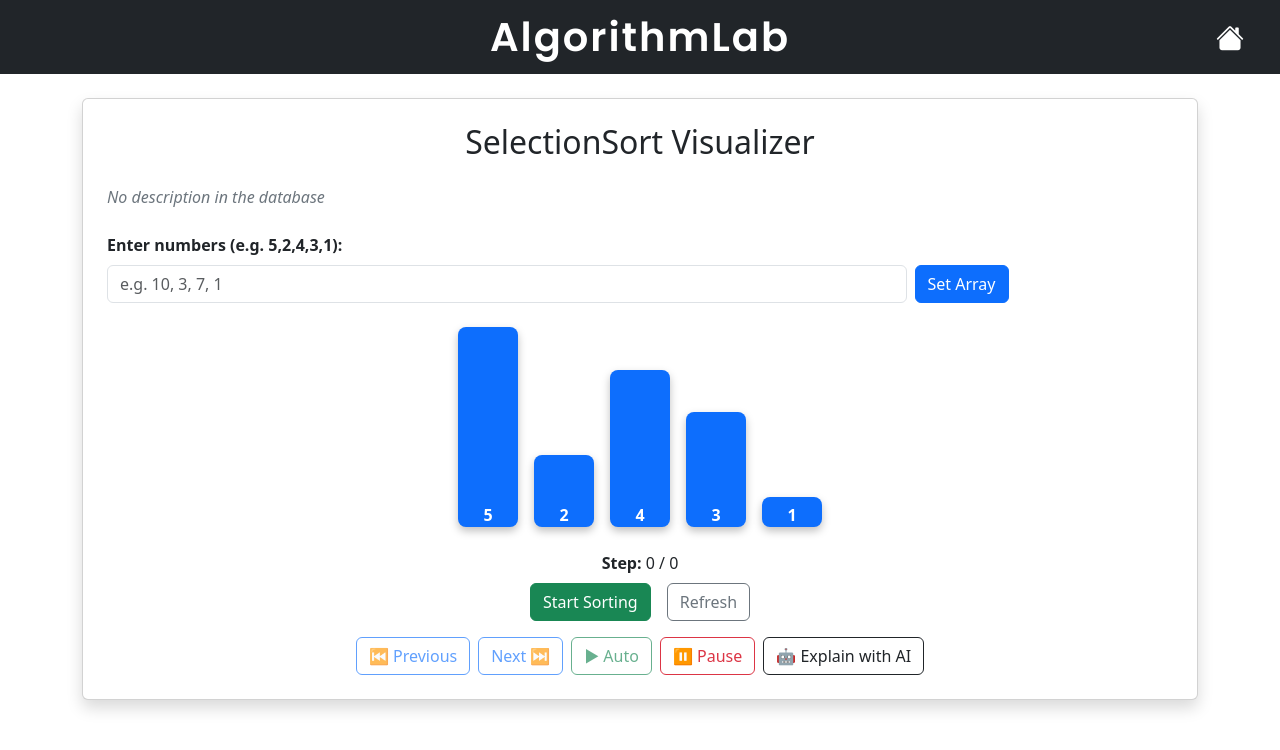
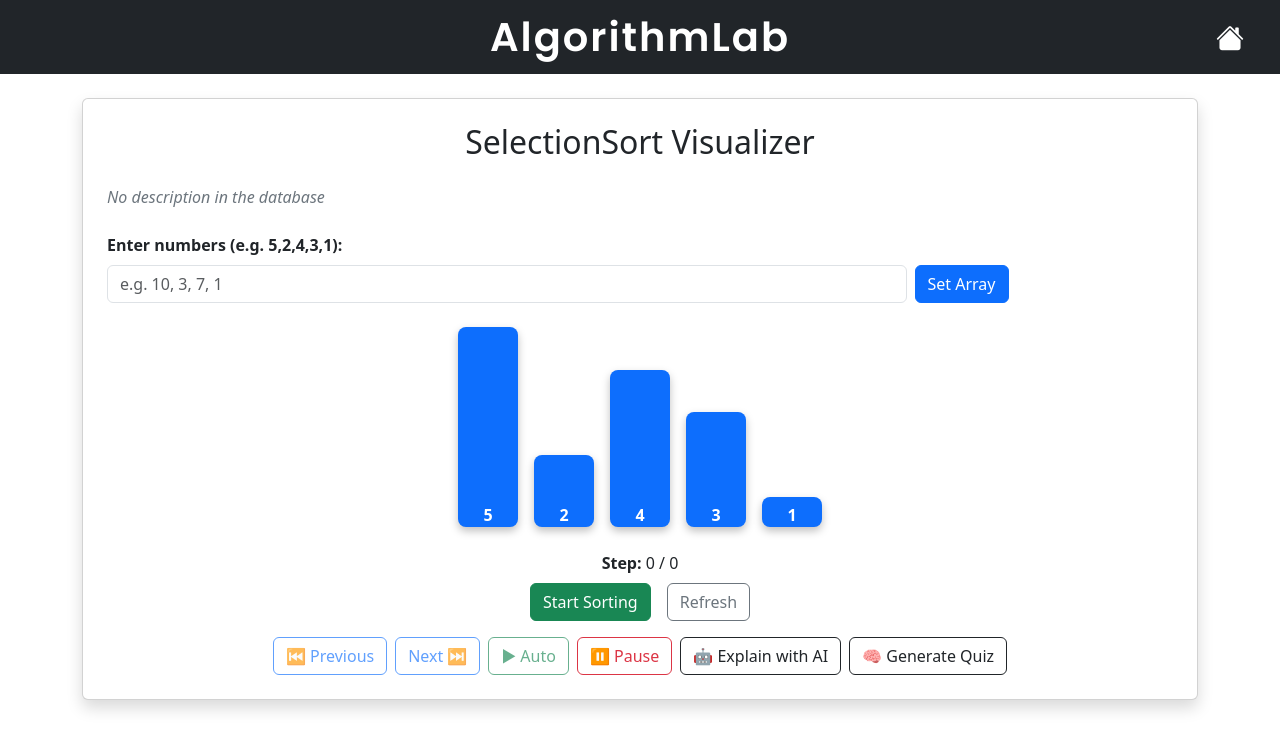
Before and after one commit to WiolaWysopal/AlgorithmLab, a React (Vite) app in the folder frontend/: page /selection-sort in a window 1280 px wide. Shown: the top 750 px of the page. Built offline with nearby package versions, Linux system fonts and the light colour scheme; no server answers.

Commit message:
feat(ai): add selection sort algorithm quiz generator

```diff
--- a/frontend/src/components/SelectionSortVisualizer.jsx
+++ b/frontend/src/components/SelectionSortVisualizer.jsx
@@ -12,6 +12,9 @@ function SelectionSortVisualizer() {
   const [aiExplanation, setAiExplanation] = useState("");
   const [isAiLoading, setIsAiLoading] = useState(false);
   const [aiError, setAiError] = useState("");
+  const [aiQuiz, setAiQuiz] = useState("");
+  const [isQuizLoading, setIsQuizLoading] = useState(false);
+  const [quizError, setQuizError] = useState("");
 
   // --- WYLICZANIE SKALOWANEJ WYSOKOŚCI ---
   const minValue = Math.min(...array);
@@ -68,6 +71,8 @@ function SelectionSortVisualizer() {
     setIsAutoPlaying(false);
     setAiExplanation("");
     setAiError("");
+    setAiQuiz("");
+    setQuizError("");
   };
 
   // --- SORTOWANIE ---
@@ -78,6 +83,8 @@ function SelectionSortVisualizer() {
     setIsAutoPlaying(false); // domyślnie tryb ręczny
     setAiExplanation("");
     setAiError("");
+    setAiQuiz("");
+    setQuizError("");
 
     const res = await fetch("http://localhost:5000/sort/selection", {
       method: "POST",
@@ -118,6 +125,8 @@ function SelectionSortVisualizer() {
     setIsAutoPlaying(false);
     setAiExplanation("");
     setAiError("");
+    setAiQuiz("");
+    setQuizError("");
   };
 
   const handleAiExplain = async () => {
@@ -150,6 +159,39 @@ function SelectionSortVisualizer() {
       setAiError("Failed to connect to AI service.");
     } finally {
       setIsAiLoading(false);
+    }
+  };
+
+  const handleAiQuiz = async () => {
+    setIsQuizLoading(true);
+    setQuizError("");
+    setAiQuiz("");
+
+    try {
+      const res = await fetch("http://localhost:5000/ai/quiz", {
+        method: "POST",
+        headers: {
+          "Content-Type": "application/json",
+        },
+        body: JSON.stringify({
+          algorithm: "SelectionSort",
+          array: initialArray,
+        }),
+      });
+
+      const data = await res.json();
+
+      if (!res.ok) {
+        setQuizError(data.error || "Failed to generate AI quiz.");
+        return;
+      }
+
+      setAiQuiz(data.quiz);
+    } catch (err) {
+      console.error("Unexpected error fetching AI quiz:", err);
+      setQuizError("Failed to connect to AI quiz service.");
+    } finally {
+      setIsQuizLoading(false);
     }
   };
 
@@ -301,8 +343,31 @@ function SelectionSortVisualizer() {
               "🤖 Explain with AI"
             )}
           </button>
+          <button
+            className="btn btn-outline-dark ai-generate-btn"
+            onClick={handleAiQuiz}
+            disabled={isQuizLoading}
+          >
+            {isQuizLoading ? (
+              <>
+                <span
+                  className="spinner-border spinner-border-sm"
+                  role="status"
+                  aria-hidden="true"
+                ></span>
+                Generating quiz...
+              </>
+            ) : (
+              "🧠 Generate Quiz"
+            )}
+          </button>
         </div>
         {aiError && <div className="alert alert-danger mt-3">{aiError}</div>}
+        {quizError && (
+          <div className="alert alert-danger mt-3" role="alert">
+            {quizError}
+          </div>
+        )}
 
         {aiExplanation && (
           <div className="card mt-4 border-dark">
@@ -312,6 +377,14 @@ function SelectionSortVisualizer() {
             </div>
           </div>
         )}
+        {aiQuiz && (
+          <div className="card mt-4 border-primary">
+            <div className="card-header fw-bold">🧠 AI Quiz</div>
+            <div className="card-body">
+              <ReactMarkdown>{aiQuiz}</ReactMarkdown>
+            </div>
+          </div>
+        )}
       </div>
     </div>
   );
```
